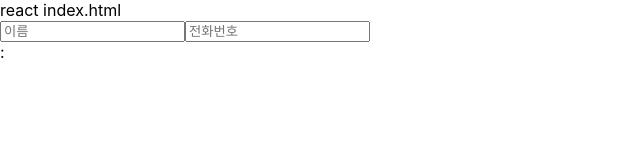
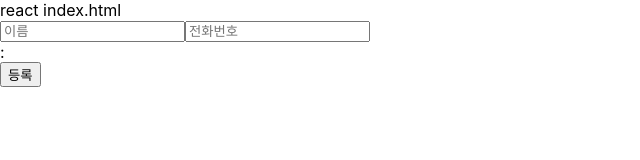
Before and after one commit to kimyk0120/toyp_m_invitation, a React (Create React App) app: page / in a window 1280 px wide. Shown: the top 160 px of the page, without its empty margins (0-640 px from the left). Built offline with nearby package versions, Linux system fonts and the light colour scheme.

Commit message:
- react study

```diff
--- a/src/App.js
+++ b/src/App.js
@@ -1,14 +1,19 @@
 import logo from './logo.svg';
 import './App.css';
-import {Fragment} from "react";
+import {Component, Fragment} from "react";
 // import MyName from "./MyName";
 // import Counter from "./Counter";
 import PhoneForm from "./components/PhoneForm";
 
-function App() {
+class App extends Component {
+
+    handleCreate = (data) => {
+        console.log(data);
+    }
+    render() {
         return (
             <div>
-            <PhoneForm />
+                <PhoneForm phonform_onCreate={this.handleCreate} />
             </div>
             // <Fragment>
             //     <MyName name={"react_2"} />
@@ -18,5 +23,6 @@ function App() {
             // <MyName  />
         )
     }
+}
 
 export default App;
--- a/src/components/PhoneForm.js
+++ b/src/components/PhoneForm.js
@@ -13,9 +13,22 @@ class PhoneForm extends Component {
             [e.target.name] : e.target.value  // [e.target.name] => Computed property names
         });
     }
+
+    handleSubmit = (e) => {
+        // 페이지 리로딩 방지
+        e.preventDefault();
+        // 상태값을 onCreate 를 통하여 부모에게 전달
+        this.props.phonform_onCreate(this.state);
+        // 상태 초기화
+        this.setState({
+            name: '',
+            phone: ''
+        })
+    }
+
     render() {
         return (
-            <form>
+            <form onSubmit={this.handleSubmit}>
                 <input
                     placeholder="이름"
                     value={this.state.name}
@@ -29,6 +42,7 @@ class PhoneForm extends Component {
                     name="phone"
                 />
                 <div>{this.state.name} : {this.state.phone}</div>
+                <button type="submit">등록</button>
             </form>
         );
     }
```
Lines whose indentation alone changed are shown as unchanged.
